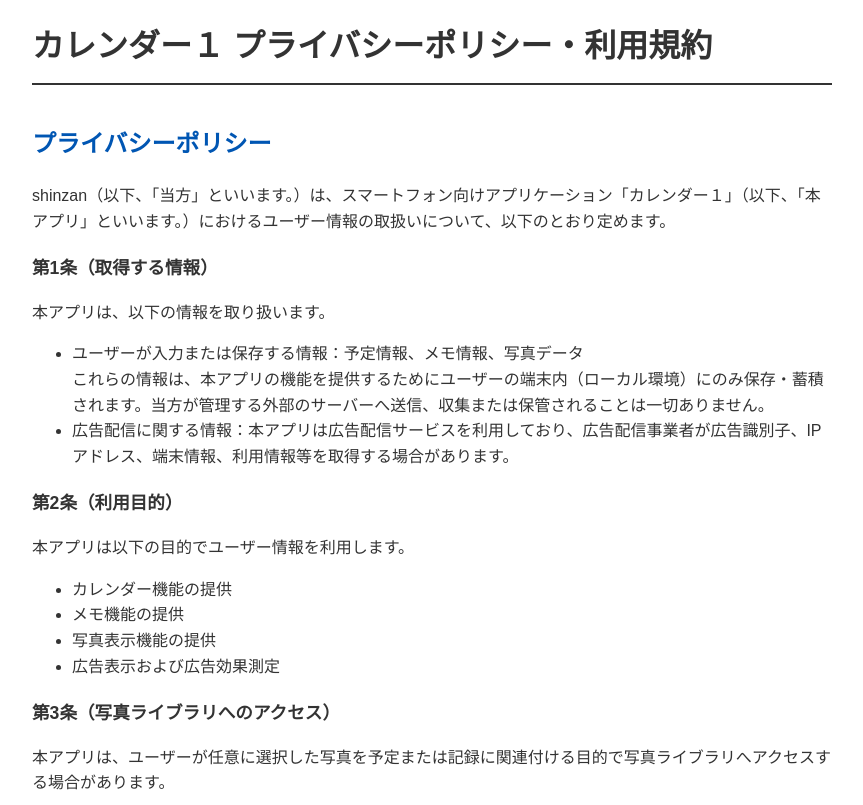
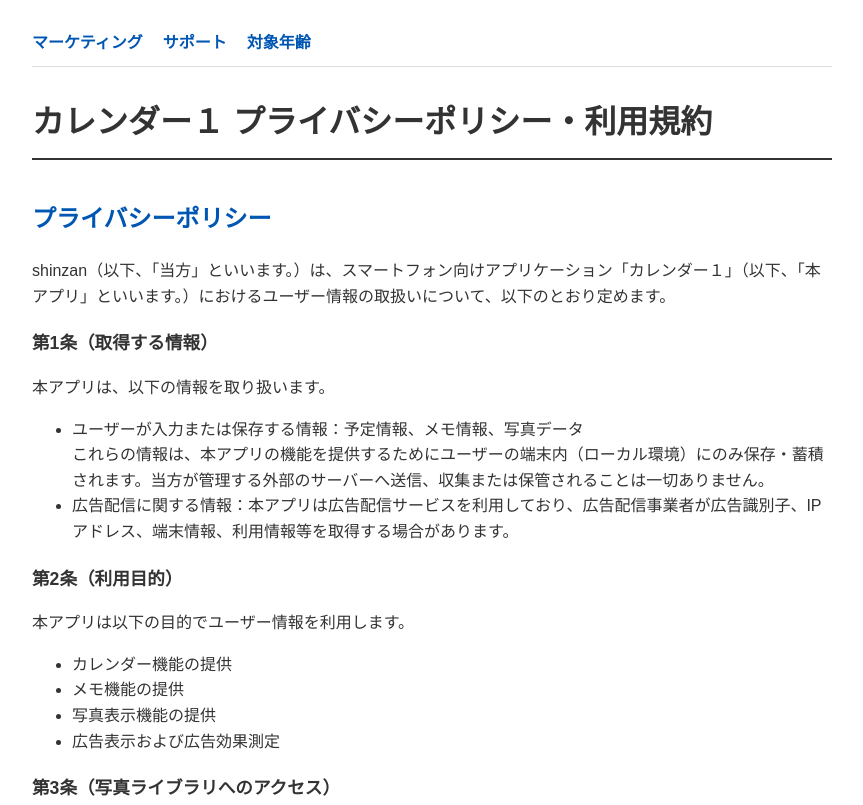
Before and after one commit to shinzan35/shinzan35.github.io, a plain HTML site: page privacy policy.html in a window 1280 px wide. Shown: the top 805 px of the page, without its empty margins (208-1071 px from the left). Drawn offline with Linux system fonts and the light colour scheme.

Commit message:
Add navigation menu to privacy policy page
Added a navigation menu with links to marketing, support, and age rating information pages.

```diff
--- a/privacy policy.html
+++ b/privacy policy.html
@@ -6,6 +6,13 @@
     <title>カレンダー１ プライバシーポリシー・利用規約</title>
     <style>
         body { font-family: sans-serif; line-height: 1.6; color: #333; max-width: 800px; margin: 20px auto; padding: 0 15px; }
+
+        /* ナビゲーションメニューのスタイル */
+        nav { margin-bottom: 30px; padding: 10px 0; border-bottom: 1px solid #ddd; }
+        nav ul { list-style: none; padding: 0; margin: 0; display: flex; gap: 20px; }
+        nav a { text-decoration: none; color: #0056b3; font-weight: bold; }
+        nav a:hover { text-decoration: underline; }
+
         h1 { border-bottom: 2px solid #333; padding-bottom: 10px; }
         h2 { margin-top: 40px; color: #0056b3; }
         h3 { margin-top: 20px; font-size: 1.1em; }
@@ -13,6 +20,15 @@
     </style>
 </head>
 <body>
+
+<!-- 追加したナビゲーションリンク -->
+<nav>
+    <ul>
+        <li><a href="https://shinzan35.github.io/marketing.html">マーケティング</a></li>
+        <li><a href="https://shinzan35.github.io/support.html">サポート</a></li>
+        <li><a href="https://shinzan35.github.io/Age Rating Information.html">対象年齢</a></li>
+    </ul>
+</nav>
 
 <h1>カレンダー１ プライバシーポリシー・利用規約</h1>
 
```
